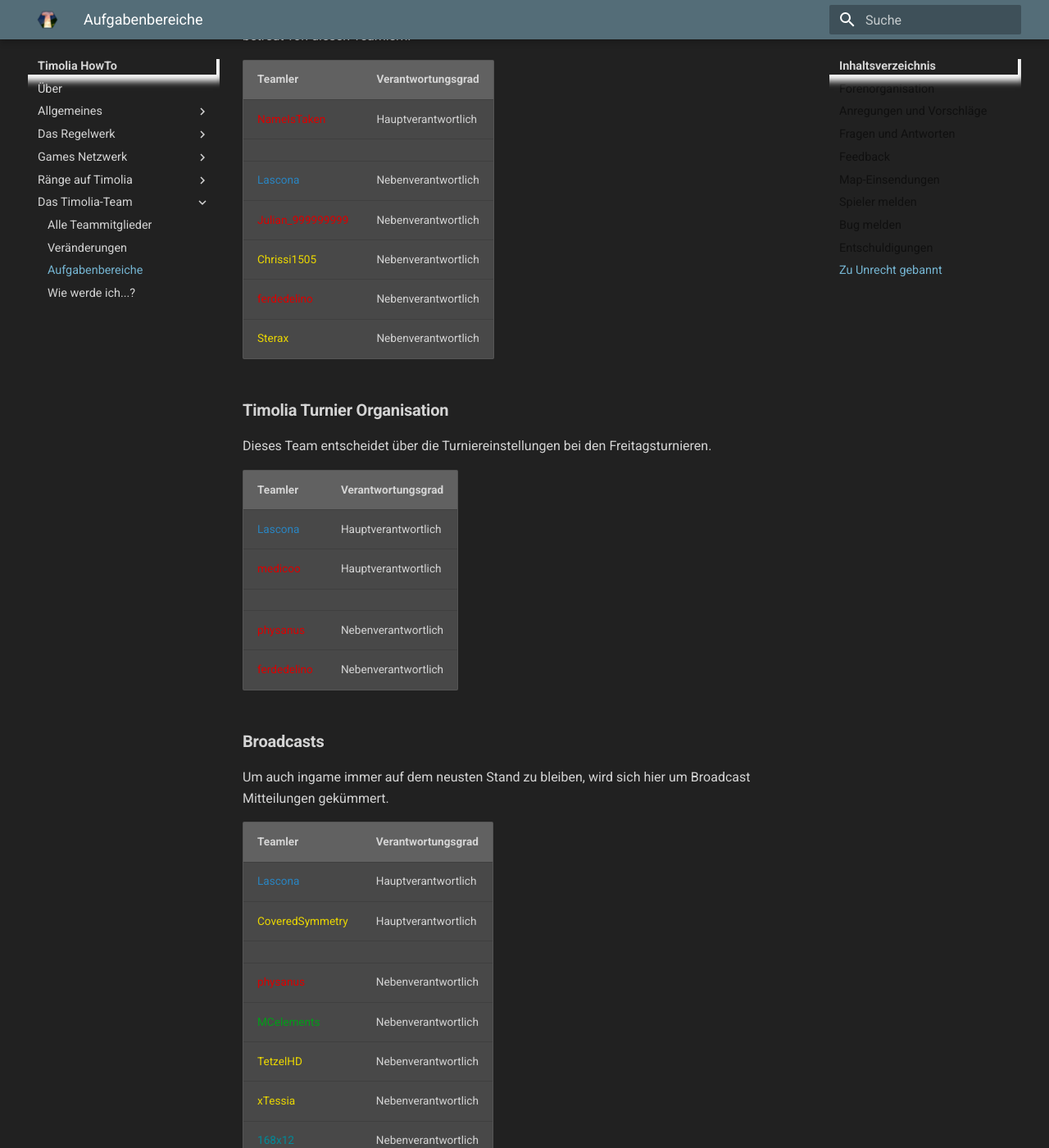
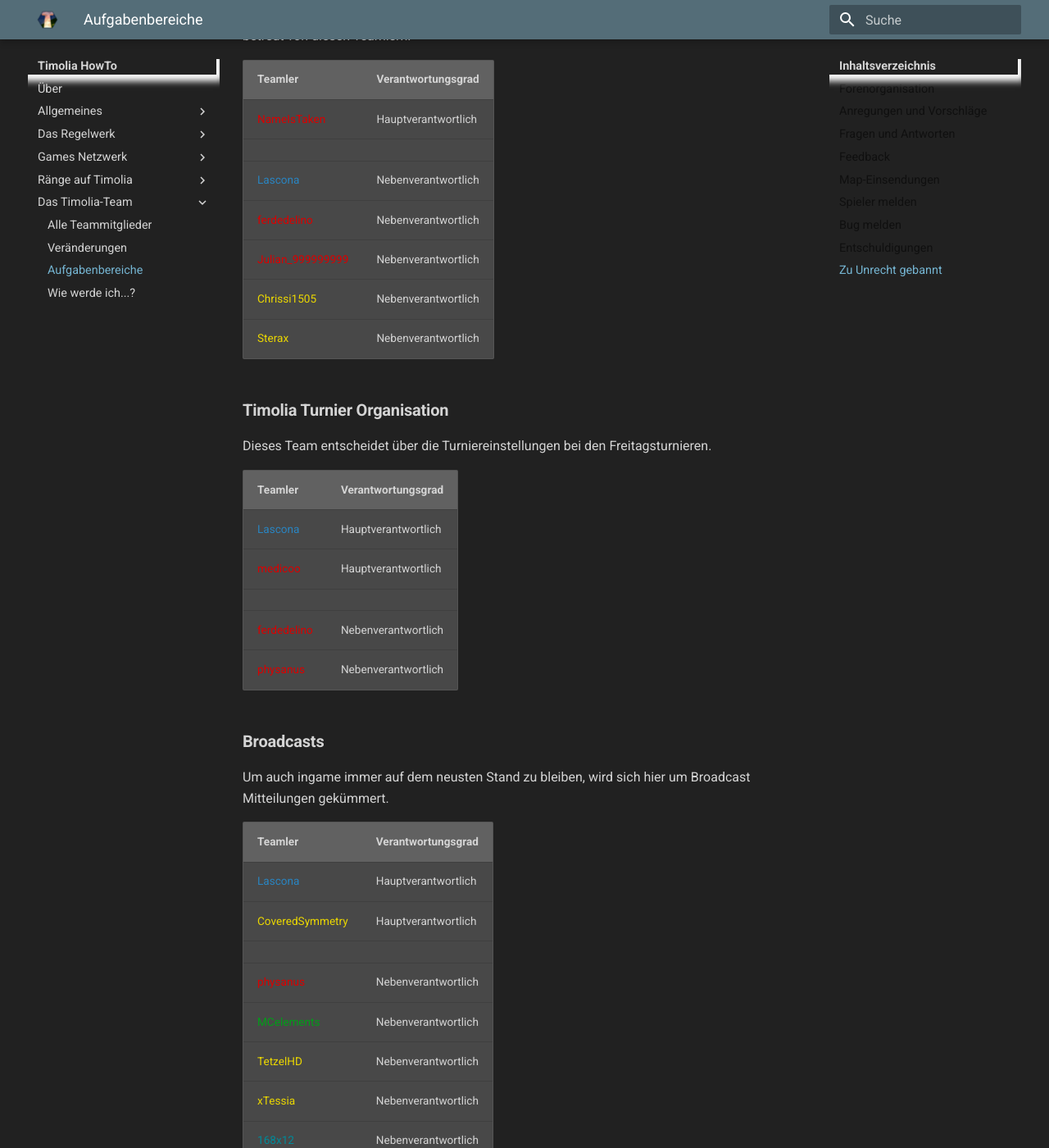
Before and after one commit to TimoliaDE/HowTo, an MkDocs documentation site: the page built from docs/team/responsibilities.md, in a window 1280 px wide and 1400 px high, scrolled down 5807 px. Shown: the whole window at 82% size. Built offline with MkDocs 1.6.1 and Material for MkDocs 9.7.7, drawn with Linux system fonts in a browser that asks for light colours; old or Windows-style settings are respelled for this version of MkDocs.

Commit message:
Update responsibilities.md

```diff
--- a/docs/team/responsibilities.md
+++ b/docs/team/responsibilities.md
@@ -154,9 +154,9 @@ Der Community-Discord von Timolia ist unter [https://timolia.de/discord](https:/
 |<span class='moderator'>NameIsTaken</span> | Hauptverantwortlich |
 | | |
 |<span class='administrator'>Lascona</span> | Nebenverantwortlich |
+|<span class='moderator'>ferdedelino</span> | Nebenverantwortlich |
 |<span class='moderator'>Julian_999999999</span> | Nebenverantwortlich |
 |<span class='supporter'>Chrissi1505</span> | Nebenverantwortlich |
-|<span class='moderator'>ferdedelino</span> | Nebenverantwortlich |
 |<span class='supporter'>Sterax</span> | Nebenverantwortlich |
 
 ### **Timolia Turnier Organisation**
@@ -167,8 +167,9 @@ Dieses Team entscheidet über die Turniereinstellungen bei den Freitagsturnieren
 |<span class='administrator'>Lascona</span> | Hauptverantwortlich |
 |<span class='moderator'>medicoo</span> | Hauptverantwortlich |
 | | |
+|<span class='moderator'>ferdedelino</span> | Nebenverantwortlich |
 |<span class='moderator'>physanus</span> | Nebenverantwortlich |
-|<span class='moderator'>ferdedelino</span> | Nebenverantwortlich |
+
 
 ### **Broadcasts**
 Um auch ingame immer auf dem neusten Stand zu bleiben, wird sich hier um Broadcast Mitteilungen gekümmert.
```
